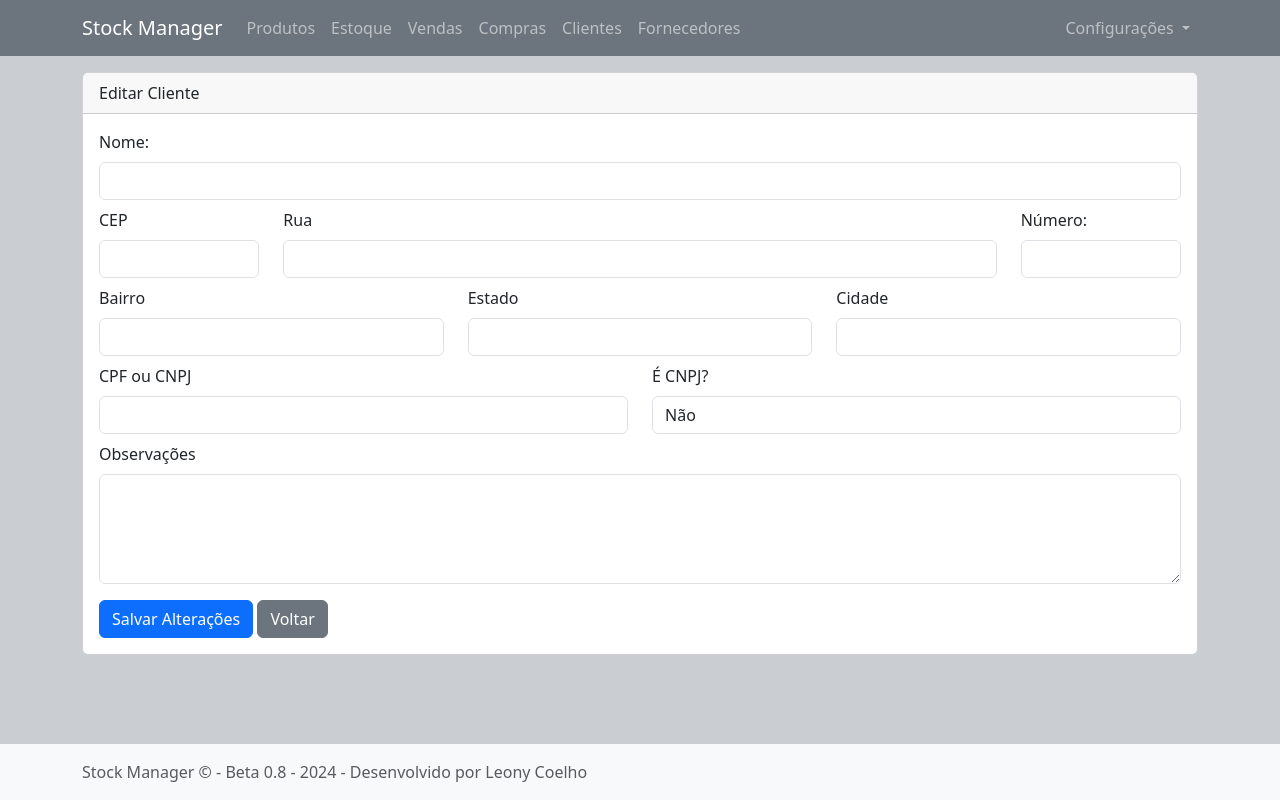
After one commit to LeonyCoelho/stock_manager, a Django app: template stock_manager/app_stock_manager/templates/pages/edit_customer.html in a window 1280 px wide. The commit adds this page. Run offline with Django 3.2, Linux system fonts and the light colour scheme; the template is opened without the code that fills it, so the values that code supplies are empty; some web fonts are replaced.

Commit message:
update_sale_purchase_delete_edit

```diff
--- /dev/null
+++ b/stock_manager/app_stock_manager/templates/pages/edit_customer.html
@@ -0,0 +1,68 @@
+{% extends 'base.html' %}
+{% block content %}
+{% load static %}
+<script src="{% static 'js/get_address.js' %}"></script>
+<div class="container">
+        <div class="card mt-3">
+            <div class="card-header">
+                Editar Cliente
+            </div>
+            <div class="card-body">
+                <form method="post" action="{% url 'edit_customer' customer.id %}">
+                    {% csrf_token %}
+                    <div class="row">
+                        <div class="mb-2 col-12">
+                            <label class="form-label">Nome:</label>
+                            <input class="form-control" name="name" type="text" id="name" value="{{ customer.name|default:'' }}" required />
+                        </div>
+                    </div>
+                    <div class="row">
+                        <div class="mb-2 col-2">
+                            <label class="form-label" for="cep">CEP</label>
+                            <input class="form-control" name="cep" type="text" id="cep" maxlength="9" value="{{ customer.cep|default:'' }}" onblur="pesquisacep(this.value);" />
+                        </div>
+                        <div class="mb-2 col-8">
+                            <label class="form-label">Rua</label>
+                            <input class="form-control" name="street" type="text" id="street" value="{{ customer.street|default:'' }}" />
+                        </div>
+                        <div class="mb-2 col-2">
+                            <label class="form-label">Número:</label>
+                            <input class="form-control" name="address_number" type="text" id="address_number" value="{{ customer.address_number|default:'' }}" />
+                        </div>
+                    </div>
+                    <div class="row">
+                        <div class="mb-2 col">
+                            <label class="form-label">Bairro</label>
+                            <input class="form-control" name="district" type="text" id="district" value="{{ customer.district|default:'' }}" />
+                        </div>
+                        <div class="mb-2 col">
+                            <label class="form-label">Estado</label>
+                            <input class="form-control" name="state" type="text" id="state" value="{{ customer.state|default:'' }}" />
+                        </div>
+                        <div class="mb-2 col">
+                            <label class="form-label">Cidade</label>
+                            <input class="form-control" name="city" type="text" id="city" value="{{ customer.city|default:'' }}" />
+                        </div>
+                    </div>
+                    <div class="row">
+                        <div class="mb-2 col">
+                            <label class="form-label">CPF ou CNPJ</label>
+                            <input class="form-control" name="cpf_or_cnpj" type="text" id="cpf_or_cnpj" value="{{ customer.cpf_or_cnpj|default:'' }}" />
+                        </div>
+                        <div class="mb-2 col">
+                            <label class="form-label">É CNPJ?</label>
+                            <select class="form-control" name="is_cnpj" id="is_cnpj">
+                                <option value="false" {% if not customer.is_cnpj|default:'' %}selected{% endif %}>Não</option>
+                                <option value="true" {% if customer.is_cnpj|default:'' %}selected{% endif %}>Sim</option>
+                            </select>
+                        </div>
+                    </div>
+                    <label class="form-label">Observações</label>
+                    <textarea class="form-control" name="observations" rows="4">{{ customer.observations|default:'' }}</textarea>
+                    <button type="submit" class="btn btn-primary mt-3">Salvar Alterações</button>
+                    <a class="btn btn-secondary mt-3" href="{% url 'view_customers' %}">Voltar</a>
+                </form>
+            </div>
+        </div>
+</div>
+{% endblock %}
--- a/stock_manager/app_stock_manager/urls.py
+++ b/stock_manager/app_stock_manager/urls.py
@@ -11,9 +11,15 @@ urlpatterns = [
     path('settings/', views.settings, name='settings'),
     path('settings/new_user', views.new_user, name='new_user'),
     path('customers/new/', views.new_customer, name='new_customer'),
+    path("customer/edit/<int:customer_id>/", views.edit_customer, name="edit_customer"),
+    path("customer/delete/<int:customer_id>/", views.delete_customer, name="delete_customer"),
+
     path('customers/', views.view_customers, name='view_customers'),
     path('suppliers/new/', views.new_supplier, name='new_supplier'),
     path('suppliers/', views.view_suppliers, name='view_suppliers'),
+    path("supplier/edit/<int:supplier_id>/", views.edit_supplier, name="edit_supplier"),
+    path("supplier/delete/<int:supplier_id>/", views.delete_supplier, name="delete_supplier"),
+
     path('products/new/', views.new_product, name='new_product'),
     path('products/', views.view_products, name='view_products'),
     path('stocks/', views.view_stocks, name='view_stocks'),
```
Also changed, not shown: stock_manager/app_stock_manager/templates/pages/edit_supplier.html (added, +34 -0 lines), stock_manager/app_stock_manager/templates/pages/list_customers.html (+42 -0 lines), stock_manager/app_stock_manager/templates/pages/list_suppliers.html (+43 -0 lines), stock_manager/app_stock_manager/views.py (+57 -0 lines), stock_manager/db.sqlite3.
